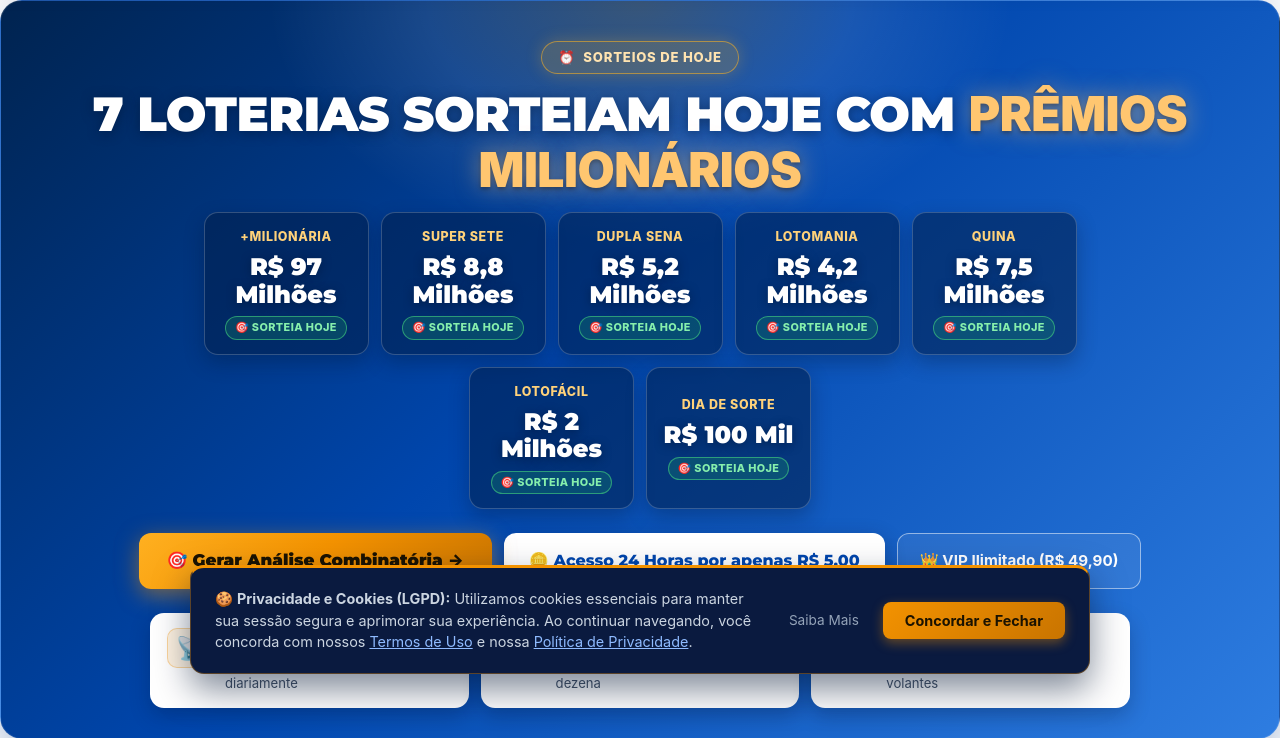
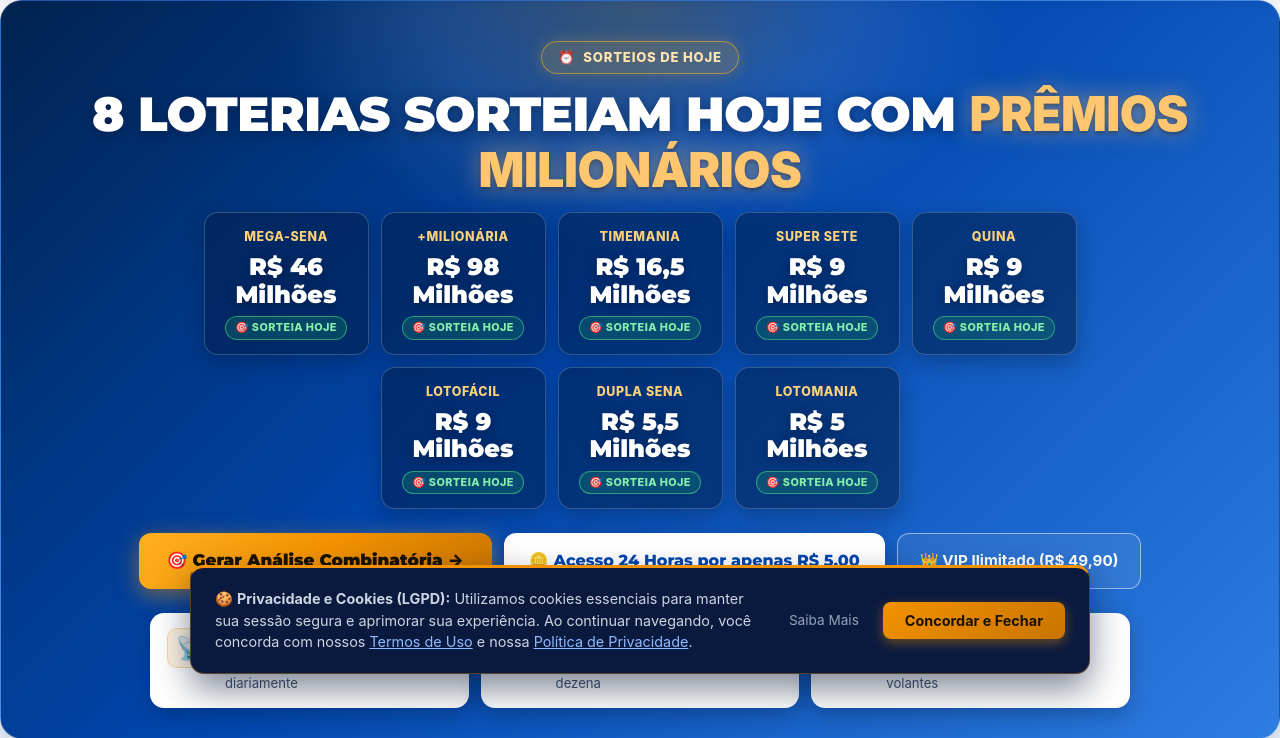
Before and after one commit to SPTOXI/calculodasorte, a Flask app: page / in a window 1280 px wide. Shown: the part 106-844 px from the top of the page. Run offline with Flask 3, Linux system fonts and the light colour scheme; parts of the project's set-up code (start-up, migrations or seed data) failed here and were passed over.

Commit message:
Update hero jackpot values for today's 8 draws (#34)
Mega-Sena 46M, Lotofácil 9M, Quina 9M, +Milionária 98M, Super Sete 9M,
Dupla Sena 5,5M, Timemania 16,5M, Lotomania 5M.


Claude-Session: https://claude.ai/code/session_01JDG1LBBLqnzhB8V3UyuSpz

Co-authored-by: Claude <noreply@anthropic.com>

```diff
--- a/templates/landing.html
+++ b/templates/landing.html
@@ -394,44 +394,49 @@
         </div>
 
         <h1 class="indep-main-title">
-            7 LOTERIAS SORTEIAM HOJE <br class="indep-br-mobile">COM <span class="indep-title-gold">PRÊMIOS MILIONÁRIOS</span>
+            8 LOTERIAS SORTEIAM HOJE <br class="indep-br-mobile">COM <span class="indep-title-gold">PRÊMIOS MILIONÁRIOS</span>
         </h1>
 
         <!-- Grade de Prêmios Acumulados -->
         <div class="indep-prize-grid">
             <a href="/cadastro" class="indep-prize-mini-card">
+                <span class="indep-prize-mini-name">Mega-Sena</span>
+                <span class="indep-prize-mini-amount">R$ 46 Milhões</span>
+                <span class="indep-prize-mini-today">🎯 Sorteia Hoje</span>
+            </a>
+            <a href="/cadastro" class="indep-prize-mini-card">
                 <span class="indep-prize-mini-name">+Milionária</span>
-                <span class="indep-prize-mini-amount">R$ 97 Milhões</span>
+                <span class="indep-prize-mini-amount">R$ 98 Milhões</span>
+                <span class="indep-prize-mini-today">🎯 Sorteia Hoje</span>
+            </a>
+            <a href="/cadastro" class="indep-prize-mini-card">
+                <span class="indep-prize-mini-name">Timemania</span>
+                <span class="indep-prize-mini-amount">R$ 16,5 Milhões</span>
                 <span class="indep-prize-mini-today">🎯 Sorteia Hoje</span>
             </a>
             <a href="/cadastro" class="indep-prize-mini-card">
                 <span class="indep-prize-mini-name">Super Sete</span>
-                <span class="indep-prize-mini-amount">R$ 8,8 Milhões</span>
+                <span class="indep-prize-mini-amount">R$ 9 Milhões</span>
+                <span class="indep-prize-mini-today">🎯 Sorteia Hoje</span>
+            </a>
+            <a href="/cadastro" class="indep-prize-mini-card">
+                <span class="indep-prize-mini-name">Quina</span>
+                <span class="indep-prize-mini-amount">R$ 9 Milhões</span>
+                <span class="indep-prize-mini-today">🎯 Sorteia Hoje</span>
+            </a>
+            <a href="/cadastro" class="indep-prize-mini-card">
+                <span class="indep-prize-mini-name">Lotofácil</span>
+                <span class="indep-prize-mini-amount">R$ 9 Milhões</span>
                 <span class="indep-prize-mini-today">🎯 Sorteia Hoje</span>
             </a>
             <a href="/cadastro" class="indep-prize-mini-card">
                 <span class="indep-prize-mini-name">Dupla Sena</span>
-                <span class="indep-prize-mini-amount">R$ 5,2 Milhões</span>
+                <span class="indep-prize-mini-amount">R$ 5,5 Milhões</span>
                 <span class="indep-prize-mini-today">🎯 Sorteia Hoje</span>
             </a>
             <a href="/cadastro" class="indep-prize-mini-card">
                 <span class="indep-prize-mini-name">Lotomania</span>
-                <span class="indep-prize-mini-amount">R$ 4,2 Milhões</span>
-                <span class="indep-prize-mini-today">🎯 Sorteia Hoje</span>
-            </a>
-            <a href="/cadastro" class="indep-prize-mini-card">
-                <span class="indep-prize-mini-name">Quina</span>
-                <span class="indep-prize-mini-amount">R$ 7,5 Milhões</span>
-                <span class="indep-prize-mini-today">🎯 Sorteia Hoje</span>
-            </a>
-            <a href="/cadastro" class="indep-prize-mini-card">
-                <span class="indep-prize-mini-name">Lotofácil</span>
-                <span class="indep-prize-mini-amount">R$ 2 Milhões</span>
-                <span class="indep-prize-mini-today">🎯 Sorteia Hoje</span>
-            </a>
-            <a href="/cadastro" class="indep-prize-mini-card">
-                <span class="indep-prize-mini-name">Dia de Sorte</span>
-                <span class="indep-prize-mini-amount">R$ 100 Mil</span>
+                <span class="indep-prize-mini-amount">R$ 5 Milhões</span>
                 <span class="indep-prize-mini-today">🎯 Sorteia Hoje</span>
             </a>
         </div>
```
